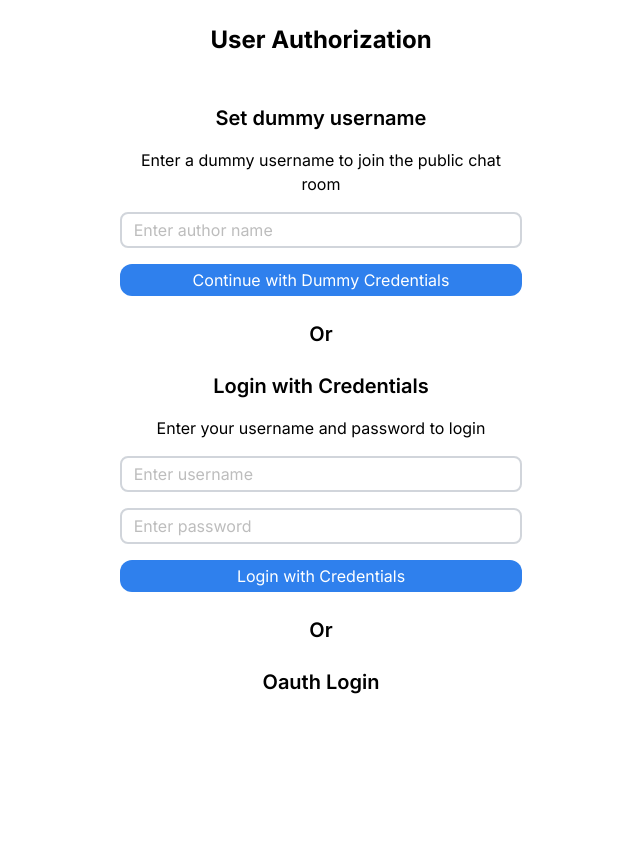
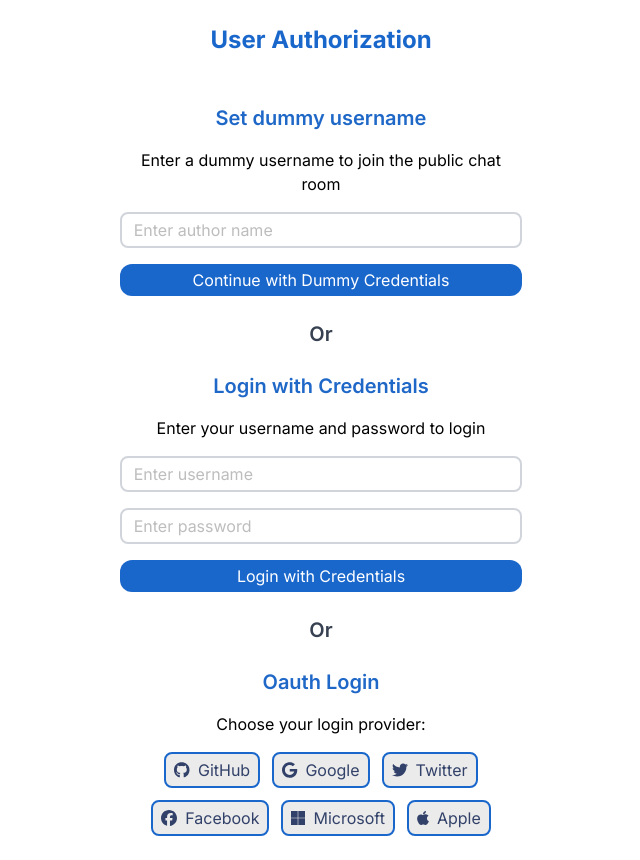
Before and after one commit to TheAttentionSeeker5050/next-chat-app, a Next.js app: page /login in a window 1280 px wide. Shown: the whole page, without its empty margins (319-959 px from the left). Before the commit the page ends 800 px from the top, so only its background shows below. Built offline with nearby package versions, Linux system fonts and the light colour scheme.

Commit message:
finished adding oauth buttons

```diff
--- a/package.json
+++ b/package.json
@@ -14,6 +14,7 @@
   "dependencies": {
     "@fortawesome/fontawesome-free": "^6.5.1",
     "@fortawesome/fontawesome-svg-core": "^6.5.1",
+    "@fortawesome/free-brands-svg-icons": "^6.5.1",
     "@fortawesome/free-solid-svg-icons": "^6.5.1",
     "@fortawesome/react-fontawesome": "^0.2.0",
     "@material-tailwind/react": "^2.1.8",
--- a/src/components/LoginWithCredentialsForm.tsx
+++ b/src/components/LoginWithCredentialsForm.tsx
@@ -13,7 +13,7 @@ const LoginWithCredentialsForm: React.FC<LoginWithCredentialsFormProps> = ({ set
 
     return (
         <form onSubmit={submitHandler} className="flex flex-col gap-4 dark:text-fore-secondary-dark ">
-            <h2 className='text-xl font-semibold text-center'>Login with Credentials</h2>
+            <h2 className='text-xl font-semibold text-center text-blue-balloons-secondary-light'>Login with Credentials</h2>
 
             <p className="text-center">Enter your username and password to login</p>
 
--- a/src/components/LoginWithOauthForm.tsx
+++ b/src/components/LoginWithOauthForm.tsx
@@ -1,14 +1,49 @@
-
-
+import { FontAwesomeIcon } from "@fortawesome/react-fontawesome";
+import { faApple, faFacebook, faGithub, faGoogle, faMicrosoft, faTwitter } from "@fortawesome/free-brands-svg-icons";
 
 const LoginWithOauthForm = () => {
     return (
         <form className='flex flex-col gap-4 dark:text-fore-secondary-dark' >
-            <h2 className='text-xl font-semibold text-center'>Oauth Login</h2>
+            <h2 className='text-xl font-semibold text-center text-blue-balloons-secondary-light'>Oauth Login</h2>
+            <p className="text-center">Choose your login provider:</p>
+
+            <div id="oauth-providers-wrapper" className="flex flex-row flex-wrap justify-center gap-3 text-dark-blue-fore-light">
+                <button className="flex gap-2 items-center border-2 border-blue-balloons-light hover:border-dark-blue-fore-light px-2 py-1 rounded-lg bg-back-secondary-light hover:bg-fore-secondary-light">
+                    <FontAwesomeIcon icon={faGithub} />
+                    <span>GitHub</span>
+                </button>
+
+                <button className="flex gap-2 items-center border-2 border-blue-balloons-light hover:border-dark-blue-fore-light px-2 py-1 rounded-lg bg-back-secondary-light hover:bg-fore-secondary-light">
+                    <FontAwesomeIcon icon={faGoogle} />
+                    <span>Google</span>
+                </button>
+
+                <button className="flex gap-2 items-center border-2 border-blue-balloons-light hover:border-dark-blue-fore-light px-2 py-1 rounded-lg bg-back-secondary-light hover:bg-fore-secondary-light">
+                    <FontAwesomeIcon icon={faTwitter} />
+                    <span>Twitter</span>
+                </button>
+
+                {/* facebook */}
+                <button className="flex gap-2 items-center border-2 border-blue-balloons-light hover:border-dark-blue-fore-light px-2 py-1 rounded-lg bg-back-secondary-light hover:bg-fore-secondary-light">
+                    <FontAwesomeIcon icon={faFacebook} />
+                    <span>Facebook</span>
+                </button>
+                {/* login with microsoft account */}
+                <button className="flex gap-2 items-center border-2 border-blue-balloons-light hover:border-dark-blue-fore-light px-2 py-1 rounded-lg bg-back-secondary-light hover:bg-fore-secondary-light">
+                    <FontAwesomeIcon icon={faMicrosoft} />
+                    <span>Microsoft</span>
+                </button>
+                {/* login with apple account */}
+                <button className="flex gap-2 items-center border-2 border-blue-balloons-light hover:border-dark-blue-fore-light px-2 py-1 rounded-lg bg-back-secondary-light hover:bg-fore-secondary-light">
+                    <FontAwesomeIcon icon={faApple} />
+                    <span>Apple</span>
+                </button>
+            </div>
 
         </form>
     )
 };
 
 
+
 export default LoginWithOauthForm;
--- a/src/components/SetDummyUsernameForm.tsx
+++ b/src/components/SetDummyUsernameForm.tsx
@@ -74,7 +74,7 @@ const SetDummyUsernameForm: React.FC<SetDummyUsernameFormProps> = ({ setAuthor,
 
     return (
         <form onSubmit={submitHandler} className="flex flex-col gap-4 dark:text-fore-secondary-dark">
-            <h2 className='text-xl font-semibold text-center'>Set dummy username</h2>
+            <h2 className='text-xl font-semibold text-center text-blue-balloons-secondary-light'>Set dummy username</h2>
             <p className="text-center">Enter a dummy username to join the public chat room</p>
             <input type="text" name="author" id="author" placeholder="Enter author name" className="border-2 pl-3 pr-2 border-fore-secondary-light py-1 rounded-lg" max={30} />
             <button type="submit" className="text-fore-blue-balloons-light bg-blue-balloons-light rounded-xl px-2 py-1 hover:bg-blue-balloons-light-hover">Continue with Dummy Credentials</button>
--- a/src/pages/login.tsx
+++ b/src/pages/login.tsx
@@ -41,15 +41,15 @@ export default function SetAuthor() {
       <main
         className={`${inter.className} flex flex-col gap-6 px-3 my-6 mx-auto w-full mobile:w-96 tablet:w-1/3 `}
         >
-        <h1 className='text-2xl text-center font-bold mb-6'>User Authorization</h1>
+        <h1 className='text-2xl text-center font-bold mb-6 text-blue-balloons-light'>User Authorization</h1>
         {error && <p className="text-red-500">{error}</p>}
         <SetDummyUsernameForm setAuthor={setAuthor} setError={setError} setAuthorId={setAuthorId} router={router} />
 
-        <span className='text-xl font-semibold text-center'>Or</span>
+        <span className='text-xl font-semibold text-center text-fore-tertiary-light'>Or</span>
 
         <LoginWithCredentialsForm setErrorMessage={setError} />
 
-        <span className='text-xl font-semibold text-center'>Or</span>
+        <span className='text-xl font-semibold text-center text-fore-tertiary-light'>Or</span>
 
         <LoginWithOauthForm/>
 
--- a/tailwind.config.ts
+++ b/tailwind.config.ts
@@ -31,8 +31,10 @@ const config = withMT({
         'fore-tertiary-light': '#374151',
         'fore-blue-balloons-light': '#FFFFFF',
         'fore-gray-balloons-light': '#000000',
-        'blue-balloons-light': '#2F80ED',
+        'blue-balloons-light': '#1a67cc',
+        'blue-balloons-secondary-light': '#1f68c7',
         'blue-balloons-light-hover': '#2D9CDB',
+        'dark-blue-fore-light': '#324169',
         'gray-balloons-light': '#E0E0E0',
         'gray-balloons-light-hover': '#BDBDBD',
         // dark mode
```
Also changed, not shown: 1 other file (tests, documents, lock files or other folders).
